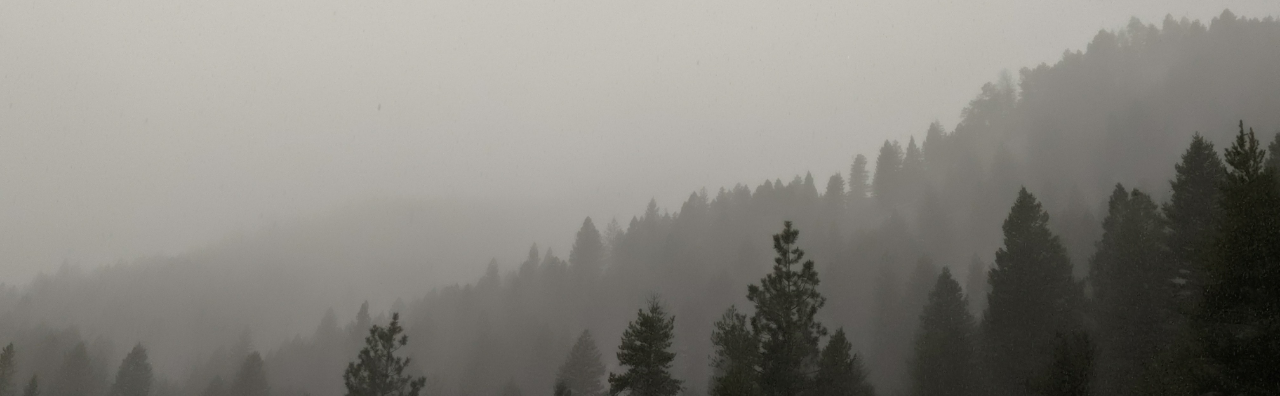
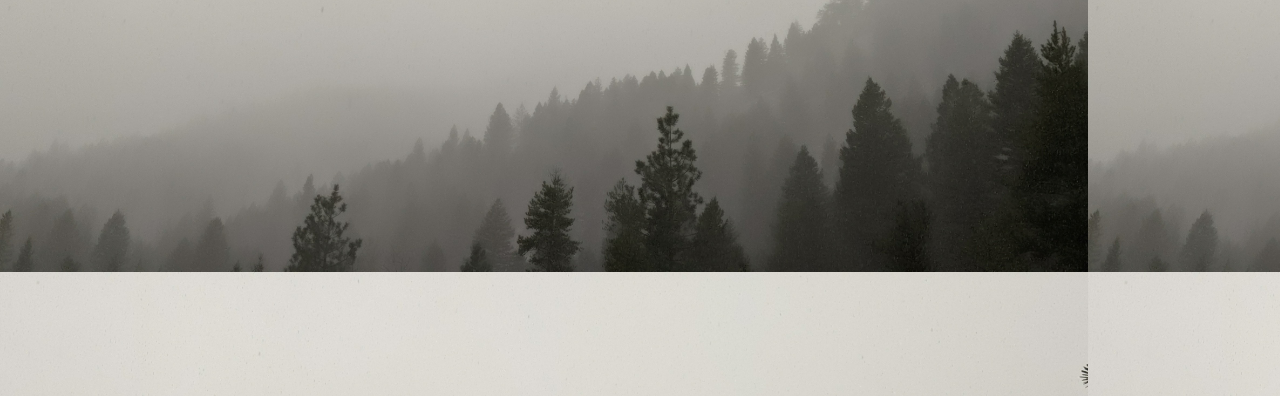
Before and after one commit to cruncher12/daysleftfork, a plain HTML site: page index.html in a window 1280 px wide. Shown: the part 544-940 px from the top of the page. Drawn offline with Linux system fonts and the light colour scheme.

Commit message:
Update style.css

```diff
--- a/style.css
+++ b/style.css
@@ -22,7 +22,7 @@ h2 {
   flex-direction: column;
   justify-content: center;
   background-image: url("./example1.jpg");
-  background-size: 100%;
+  background-size: 85%;
 }
 
 .countdown {
```
